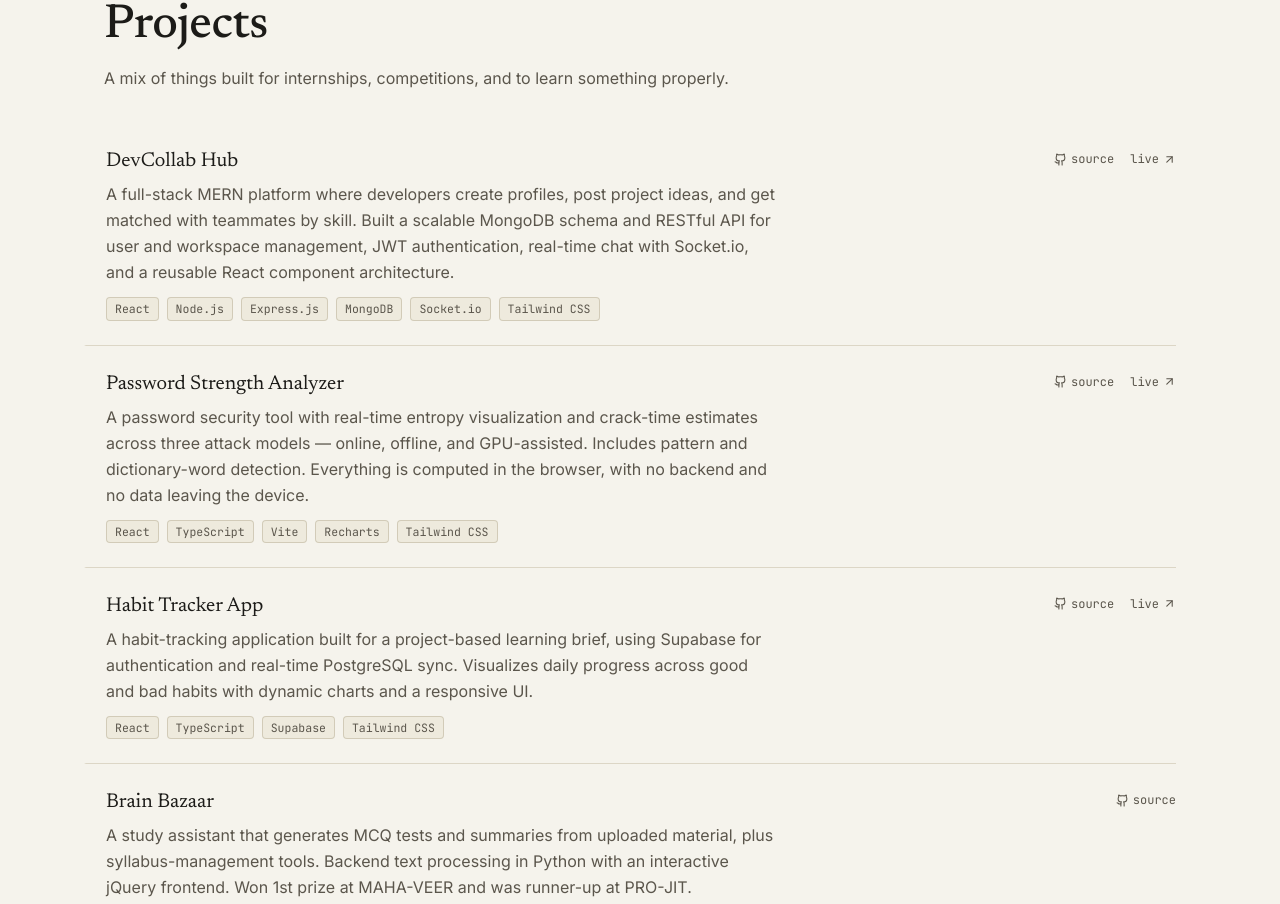
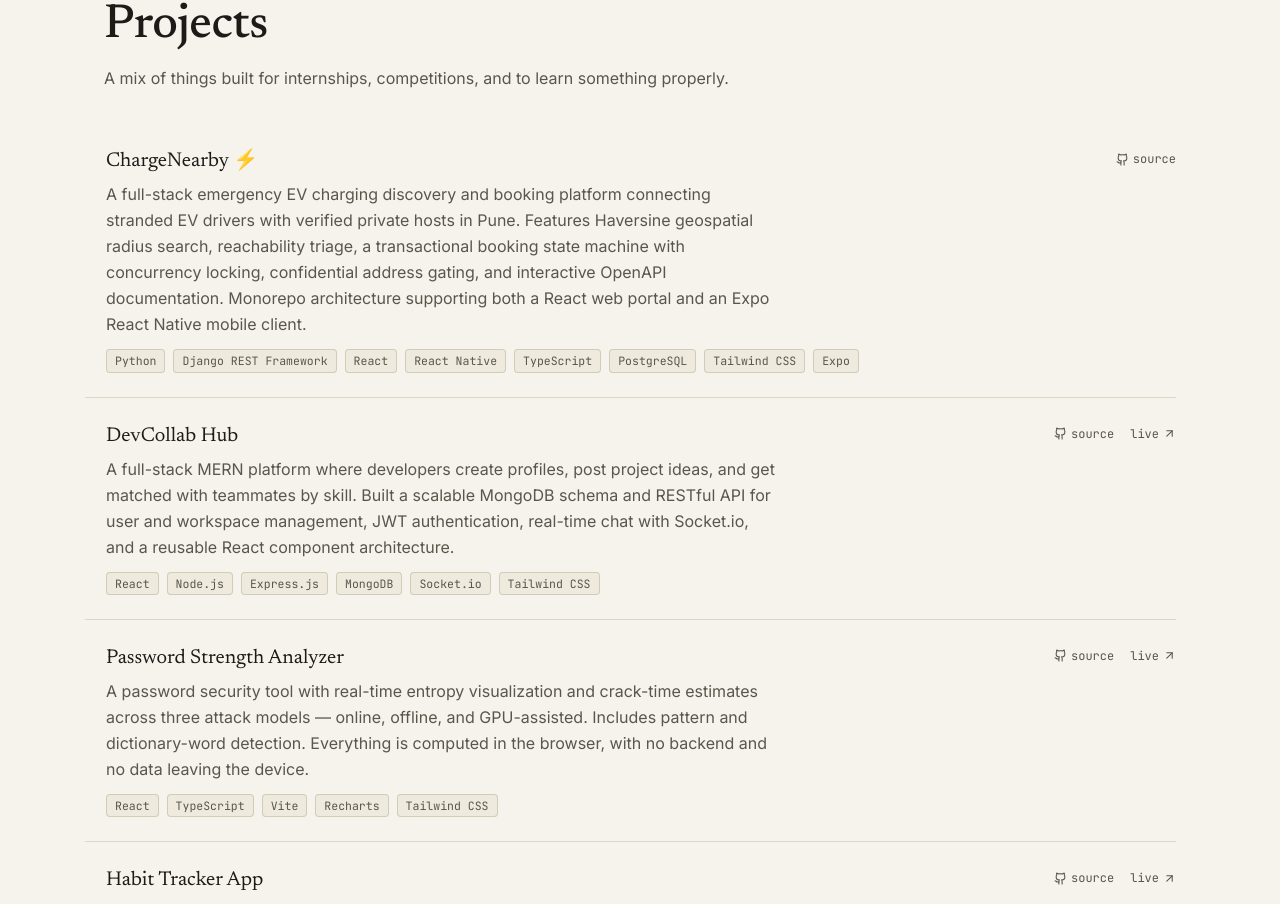
Before and after one commit to 18sahhhilll/Portfolio-Main, a React (Vite) app: page / in a window 1280 px wide. Shown: the part 1889-2793 px from the top of the page. Built offline with nearby package versions, Linux system fonts and the light colour scheme; the HTML template or start-up script is replaced by a standard one.

Commit message:
feat: add ChargeNearby to featured projects

```diff
--- a/src/data/projects.ts
+++ b/src/data/projects.ts
@@ -12,6 +12,26 @@
 export const projects: Project[] = [
   {
     id: 1,
+    title: "ChargeNearby ⚡",
+    summary:
+      "Community-powered emergency EV charging discovery platform connecting drivers to verified private hosts.",
+    description:
+      "A full-stack emergency EV charging discovery and booking platform connecting stranded EV drivers with verified private hosts in Pune. Features Haversine geospatial radius search, reachability triage, a transactional booking state machine with concurrency locking, confidential address gating, and interactive OpenAPI documentation. Monorepo architecture supporting both a React web portal and an Expo React Native mobile client.",
+    tech: [
+      "Python",
+      "Django REST Framework",
+      "React",
+      "React Native",
+      "TypeScript",
+      "PostgreSQL",
+      "Tailwind CSS",
+      "Expo",
+    ],
+    github: "https://github.com/18sahhhilll/Charge-Nearby",
+    featured: true,
+  },
+  {
+    id: 2,
     title: "DevCollab Hub",
     summary: "A collaboration platform for developers to find teammates by skill and ship together.",
     description:
@@ -22,7 +42,7 @@
     featured: true,
   },
   {
-    id: 2,
+    id: 3,
     title: "Password Strength Analyzer",
     summary: "A privacy-first password auditing tool that runs entirely client-side.",
     description:
@@ -32,7 +52,7 @@
     demo: "https://password-strength-analyzer-main.vercel.app/",
   },
   {
-    id: 3,
+    id: 4,
     title: "Habit Tracker App",
     summary: "A habit tracker built for a college project brief, with live sync via Supabase.",
     description:
@@ -42,7 +62,7 @@
     demo: "https://routine-x-main.vercel.app/",
   },
   {
-    id: 4,
+    id: 5,
     title: "Brain Bazaar",
     summary: "An AI-assisted study platform — 1st prize at MAHA-VEER, runner-up at PRO-JIT.",
     description:
@@ -51,7 +71,7 @@
     github: "https://github.com/SturdyKnight/brainbazaar",
   },
   {
-    id: 5,
+    id: 6,
     title: "Pizza Delivery Web App",
     summary: "A full-stack ordering system with auth, cart logic, and live pricing.",
     description:
```
